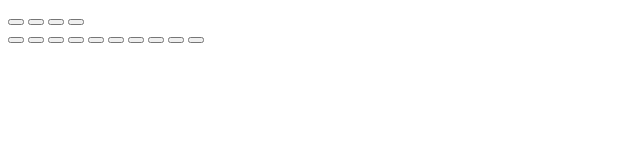
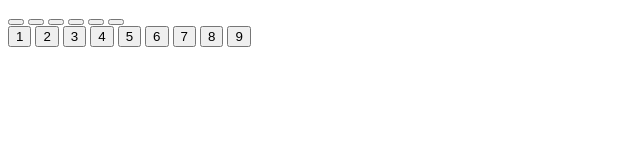
Before and after one commit to kkyouma/calculator, a plain HTML site: page index.html in a window 1280 px wide. Shown: the whole page, without its empty margins (0-640 px from the left). Drawn offline with Linux system fonts and the light colour scheme.

Commit message:
add functionality buttons

```diff
--- a/index.html
+++ b/index.html
@@ -13,18 +13,19 @@
       <button id="substract"></button>
       <button id="multiply"></button>
       <button id="divide"></button>
+      <button id="equal"></button>
+      <button id="clear"></button>
     </div>
     <div class="numbers">
-      <button id="one"></button>
-      <button id="two"></button>
-      <button id="three"></button>
-      <button id="four"></button>
-      <button id="five"></button>
-      <button id="six"></button>
-      <button id="seven"></button>
-      <button id="eight"></button>
-      <button id="nine"></button>
-      <button id="ten"></button>
+      <button id="one">1</button>
+      <button id="two">2</button>
+      <button id="three">3</button>
+      <button id="four">4</button>
+      <button id="five">5</button>
+      <button id="six">6</button>
+      <button id="seven">7</button>
+      <button id="eight">8</button>
+      <button id="nine">9</button>
     </div>
   </section>
   <footer></footer>
```
